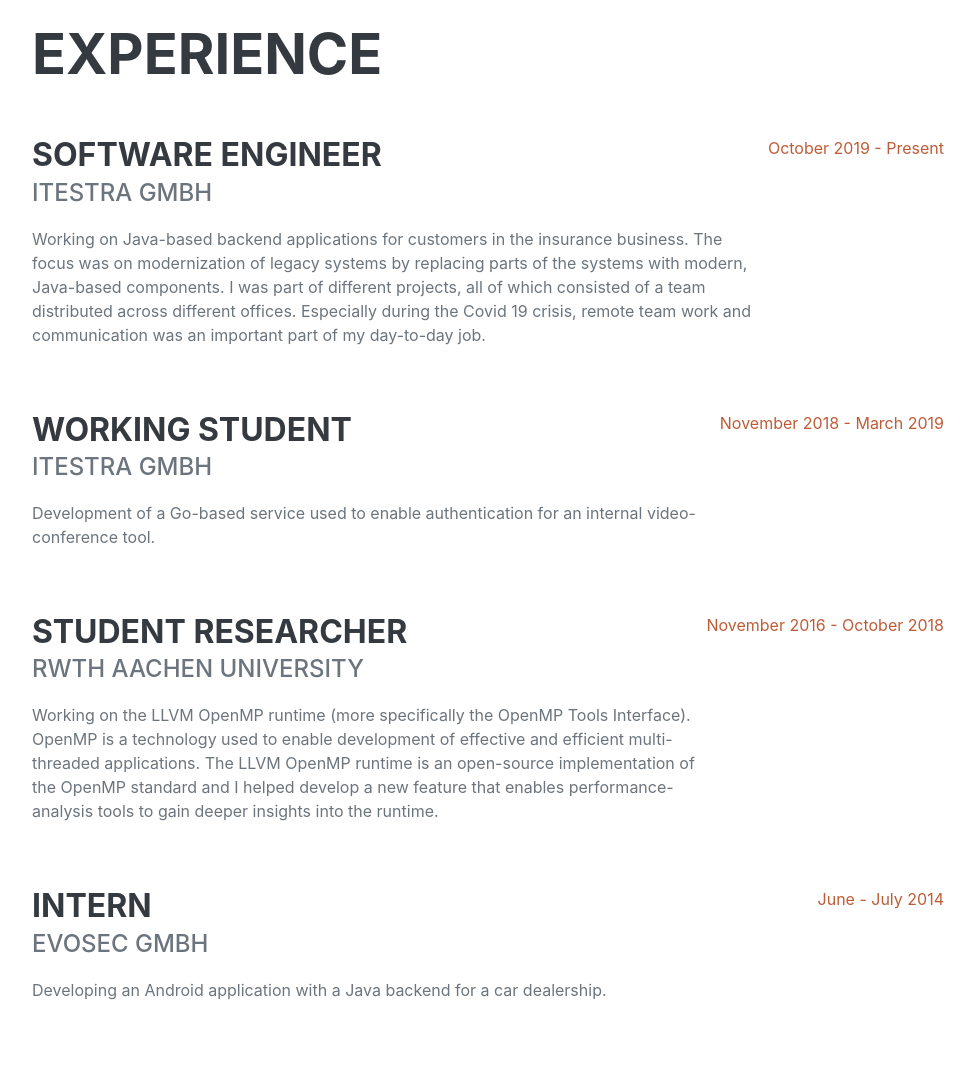
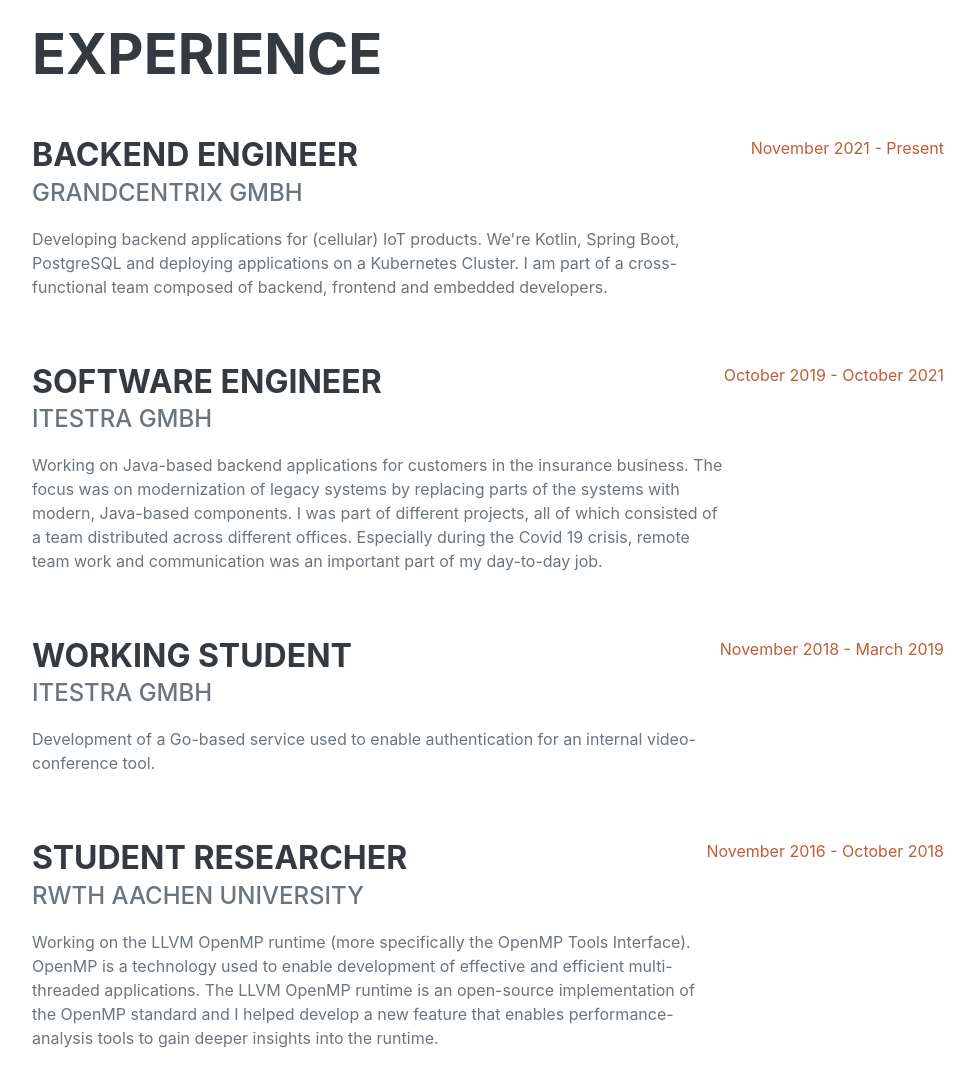
Before and after one commit to sconvent/personal-website, a plain HTML site: page content/index.html in a window 1280 px wide. Shown: the part 860-1929 px from the top of the page, without its empty margins (288-1263 px from the left). Drawn offline with nearby package versions, Linux system fonts and the light colour scheme; a web font is replaced by a local one.

Commit message:
Update Content

```diff
--- a/content/index.html
+++ b/content/index.html
@@ -68,6 +68,17 @@
                     <h2 class="mb-5">Experience</h2>
                     <div class="d-flex flex-column flex-md-row justify-content-between mb-5">
                         <div class="flex-grow-1">
+                            <h3 class="mb-0">Backend Engineer</h3>
+                            <div class="subheading mb-3">grandcentrix GmbH</div>
+                            <p>Developing backend applications for (cellular) IoT products. We're Kotlin, Spring Boot,
+                                PostgreSQL and deploying applications on a Kubernetes Cluster. I am part of a cross-functional team composed
+                                of backend, frontend and embedded developers.
+                            </p>
+                        </div>
+                        <div class="flex-shrink-0"><span class="text-primary">November 2021 - Present</span></div>
+                    </div>
+                    <div class="d-flex flex-column flex-md-row justify-content-between mb-5">
+                        <div class="flex-grow-1">
                             <h3 class="mb-0">Software Engineer</h3>
                             <div class="subheading mb-3">itestra GmbH</div>
                             <p>Working on Java-based backend applications for customers in the insurance business.
@@ -76,7 +87,7 @@
                             Especially during the Covid 19 crisis, remote team work and communication was an important part of my day-to-day job.
                             </p>
                         </div>
-                        <div class="flex-shrink-0"><span class="text-primary">October 2019 - Present</span></div>
+                        <div class="flex-shrink-0"><span class="text-primary">October 2019 - October 2021 </span></div>
                     </div>
                     <div class="d-flex flex-column flex-md-row justify-content-between mb-5">
                         <div class="flex-grow-1">
@@ -289,7 +300,7 @@
         <footer class="bg-light text-center text-lg-start">
           <!-- Copyright -->
           <div class="text-center p-3" style="background-color: rgba(0, 0, 0, 0.2);">
-            © 2021 Simon Convent. Website Theme by <a href="https://github.com/startbootstrap/startbootstrap-resume">StartBootstrap</a>
+            © 2023 Simon Convent. Website Theme by <a href="https://github.com/startbootstrap/startbootstrap-resume">StartBootstrap</a>
           </div>
           <!-- Copyright -->
         </footer>
```
